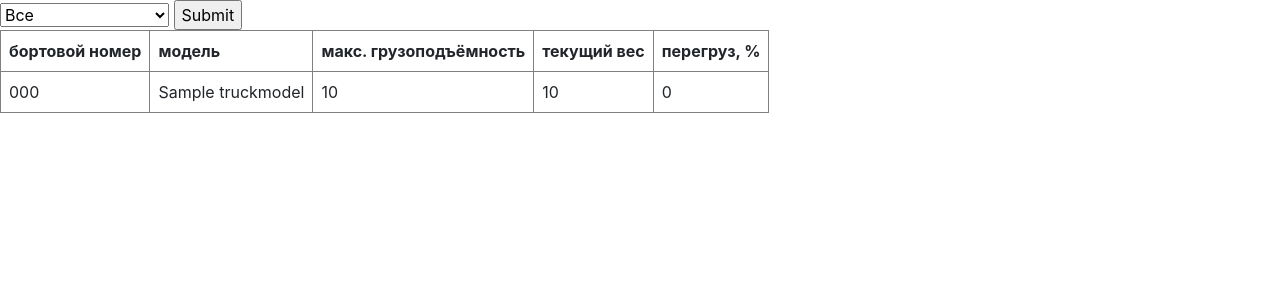
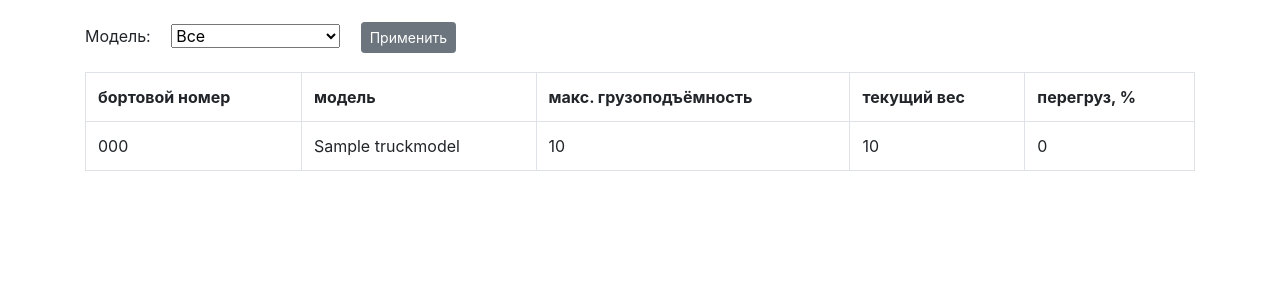
Before and after one commit to ivanpobeguts/trucks, a Django app: a page that uses trucks_project/trucks/templates/base.html in a window 1280 px wide. Shown: the top 300 px of the page. Run offline with Django 3.2, Linux system fonts and the light colour scheme; tables that the repository leaves empty hold one stand-in row (values such as "Sample post"); some libraries are stand-ins or nearby versions.

Commit message:
improve page appearence with bootstrap

```diff
--- a/trucks_project/trucks/templates/base.html
+++ b/trucks_project/trucks/templates/base.html
@@ -6,33 +6,12 @@
     <link rel="stylesheet" href="https://stackpath.bootstrapcdn.com/bootstrap/4.1.1/css/bootstrap.min.css"
           integrity="sha384-WskhaSGFgHYWDcbwN70/dfYBj47jz9qbsMId/iRN3ewGhXQFZCSftd1LZCfmhktB" crossorigin="anonymous">
     <link rel="stylesheet" href="https://cdnjs.cloudflare.com/ajax/libs/font-awesome/4.7.0/css/font-awesome.min.css">
-    <style>
-        tr:hover {
-            cursor: pointer;
-            background-color: #ccc;
-        }
-
-        .checked {
-            color: orange;
-        }
-    </style>
-    <title>Title</title>
+    <title>Самосвалы</title>
 </head>
 <body>
 <main>
     {% block content %}
     {% endblock %}
 </main>
-<!-- Optional JavaScript -->
-<!-- jQuery first, then Popper.js, then Bootstrap JS -->
-<!--<script src="https://code.jquery.com/jquery-3.3.1.slim.min.js"-->
-<!--integrity="sha384-q8i/X+965DzO0rT7abK41JStQIAqVgRVzpbzo5smXKp4YfRvH+8abtTE1Pi6jizo"-->
-<!--crossorigin="anonymous"></script>-->
-<!--<script src="https://cdnjs.cloudflare.com/ajax/libs/popper.js/1.14.3/umd/popper.min.js"-->
-<!--integrity="sha384-ZMP7rVo3mIykV+2+9J3UJ46jBk0WLaUAdn689aCwoqbBJiSnjAK/l8WvCWPIPm49"-->
-<!--crossorigin="anonymous"></script>-->
-<!--<script src="https://stackpath.bootstrapcdn.com/bootstrap/4.1.1/js/bootstrap.min.js"-->
-<!--integrity="sha384-smHYKdLADwkXOn1EmN1qk/HfnUcbVRZyYmZ4qpPea6sjB/pTJ0euyQp0Mk8ck+5T"-->
-<!--crossorigin="anonymous"></script>-->
 </body>
 </html>
--- a/trucks_project/trucks/templates/truck/index.html
+++ b/trucks_project/trucks/templates/truck/index.html
@@ -3,19 +3,22 @@
 {% block title %}Home{% endblock %}
 
 {% block content %}
-
-
+    <div class="container">
+        <div class="pb-3 pt-3">
             <form method="get">
-        <select name="filter">
+            <span class="navbar-text mr-3">
+              Модель:
+            </span>
+                <select name="filter" class="truck_filter mr-3">
                     <option value="ALL">Все</option>
                     {% for truck_model in truck_models_list %}
                         <option value="{{ truck_model.name }}">{{ truck_model.name }}</option>
                     {% endfor %}
                 </select>
-        <input type="submit" value="Submit"/>
+                <button type="submit" class="select_button btn btn-secondary btn-sm mr-3">Применить</button>
             </form>
-
-    <table border="1" cellpadding="8" cellspacing="0">
+        </div>
+        <table class="table table-bordered">
             <tr>
                 <th scope="col">бортовой номер</th>
                 <th scope="col">модель</th>
@@ -33,5 +36,5 @@
                 </tr>
             {% endfor %}
         </table>
-
+    </div>
 {% endblock %}
```
Lines whose indentation alone changed are shown as unchanged.
